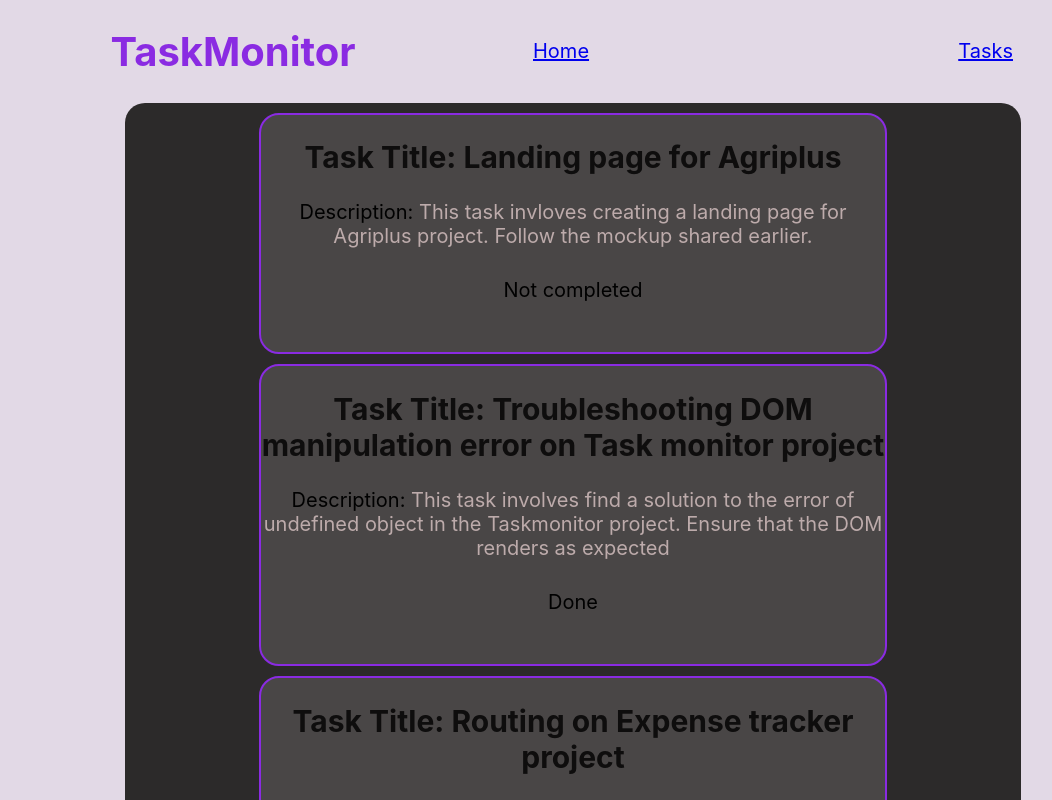
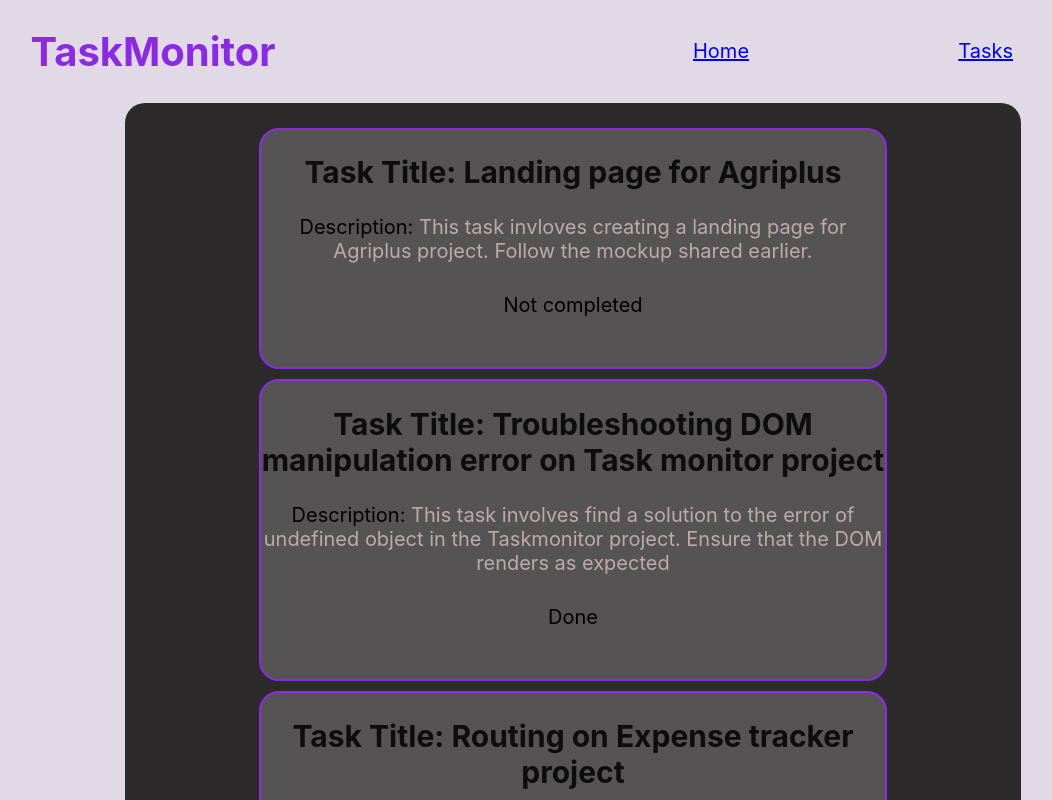
Before and after one commit to Maureenkamau03/Task-Monitor, a React (Create React App) app: page /tasks in a window 1280 px wide. Shown: the top 800 px of the page, without its empty margins (67-1119 px from the left). Built offline with nearby package versions, Linux system fonts and the light colour scheme; data requests are answered from the project's data file.

Commit message:
completed styling

```diff
--- a/src/Components/Home.jsx
+++ b/src/Components/Home.jsx
@@ -11,11 +11,8 @@ function Home() {
 					<h1>Monitoring tasks has never been this easy</h1>
 					<p>
 						Has it been tedious to physically track your juniours' tasks
-						manually?
-					</p>
-					<p>
-						Don't sweat it! Task monitor helps you to monitor your juniors'
-						tasks more efficiently.
+						manually? Don't sweat it! Task monitor helps you to monitor your
+						juniors' tasks more efficiently.
 					</p>
 					<button>Learn More</button>
 					<button id="download">Download APP</button>
--- a/src/styles/Footer.css
+++ b/src/styles/Footer.css
@@ -5,6 +5,7 @@
 	align-items: center;
 	margin-left: 25%;
 	margin-right: 25%;
+	/* text-align: left; */
 }
 .footer {
 	background-color: rgb(204, 192, 209);
--- a/src/styles/Home.css
+++ b/src/styles/Home.css
@@ -11,6 +11,7 @@ button {
 	border-radius: 20px;
 	padding: 10px;
 	margin-right: 60px;
+	font-size: 15px;
 }
 #download {
 	background-color: blueviolet;
--- a/src/styles/Navbar.css
+++ b/src/styles/Navbar.css
@@ -7,7 +7,7 @@
 	font-size: 20px;
 }
 .nav > div {
-	width: 30rem;
+	width: 20rem;
 }
 .nav .logo {
 	color: blueviolet;
--- a/src/styles/TaskItem.css
+++ b/src/styles/TaskItem.css
@@ -8,7 +8,7 @@
 .taskitem {
 	border-radius: 20px;
 	border: 2px solid blueviolet;
-	background-color: rgb(73, 70, 70);
+	background-color: rgb(85, 83, 83);
 	margin-left: 15%;
 	margin-right: 15%;
 	font-size: 12px;
--- a/src/styles/Tasks.css
+++ b/src/styles/Tasks.css
@@ -3,6 +3,6 @@
 	margin-left: 15%;
 	margin-right: 15%;
 	border-radius: 20px;
-	padding-top: 10px;
+	padding-top: 25px;
 	padding-bottom: 10px;
 }
```
